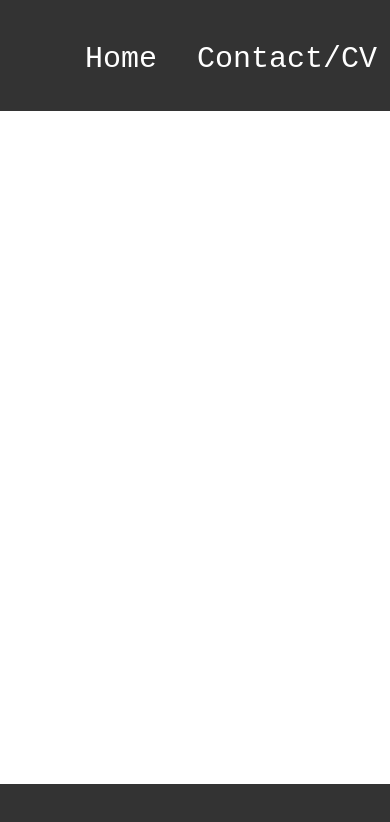
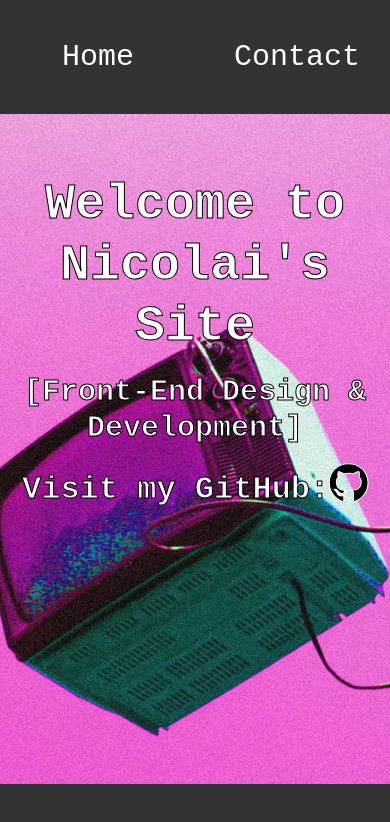
Before and after one commit to Nicolai-Swanepoel/Nicolai-Swanepoel-Portfolio, a plain HTML site: page index.html in a window 390 px wide. Shown: the top 822 px of the page. Drawn offline with Linux system fonts and the light colour scheme.

Commit message:
new file:   css/images/bg-home.jpg 	new file:   css/images/bg_mobi.jpg 	modified:   css/style.css 	modified:   index.html

```diff
--- a/css/style.css
+++ b/css/style.css
@@ -3,7 +3,7 @@
 }
 
 body {
-    background-image: url(images/backgroundhome.jpg);
+  background-image: url(images/bg-home.jpg);
   background-position: center center;
   background-attachment: fixed;
   background-repeat: no-repeat;
@@ -11,23 +11,33 @@ body {
 }
 
 ul {
-    display: flex;
-    justify-content: center;
   color: white;
   padding: 25px 36px;
   text-decoration: none;
   background-color: #333;
   list-style-type: none;
+  display: flex;
+  justify-content: center;
 }
 
+ul li {
+  padding: 5px 10px;
+}
 
 li a {
-  display: inline-block;
   color: #fff;
   font-family: monospace;
   padding: 10px 20px;
   text-decoration: none;
   font-size: 30px;
+}
+
+i {
+  text-decoration: none;
+  -webkit-text-fill-color: black; /* Will override color (regardless of order) */
+  -webkit-text-stroke-width: 1px;
+  -webkit-text-stroke-color: white;
+  font-size: 40px;
 }
 
 .nav-logo {
@@ -42,15 +52,27 @@ li a:hover {
 }
 
 h1 {
-    color: black;
   font-size: 40px;
   text-align: center;
-    font-weight: bold;
+  -webkit-text-fill-color: white;
+  -webkit-text-stroke-width: 1px;
+  -webkit-text-stroke-color: black;
 }
+
 h2 {
-	color: black;
   text-align: center;
-    font-size: 28px;
+  font-size: 32px;
+  -webkit-text-fill-color: white;
+  -webkit-text-stroke-width: 1px;
+  -webkit-text-stroke-color: black;
+}
+
+h3 {
+  text-align: center;
+  font-size: 32px;
+  -webkit-text-fill-color: white;
+  -webkit-text-stroke-width: 1px;
+  -webkit-text-stroke-color: black;
 }
 p {
   color: white;
@@ -59,10 +81,10 @@ h1 {
   font-family: "Constantia", "Lucida Bright", "DejaVu Serif", Georgia, "serif";
 }
 footer {
-   position:absolute;
-   bottom:0;
-   width:100%;
-   height:60px;
+  position: absolute;
+  bottom: 0;
+  width: 100%;
+  height: 60px;
   background-color: #333;
 }
 
@@ -72,38 +94,49 @@ footer {
   padding-top: 20px;
 }
 
-@media (max-width: 767px) {
+@media (max-width: 414px) {
   body {
-        background-image: url(images/mobile-bg.jpg);
-        background-position: center center;
-        background-attachment: fixed;
-        background-repeat: no-repeat;
+    background-image: url(images/bg_mobi.jpg);
     background-size: cover;
-        width: 100%;
+    background-position: center top;
   }
 
   h1 {
-
-        color: white;
     font-size: 50px;
+    -webkit-text-fill-color: white;
+    -webkit-text-stroke-width: 1px;
+    -webkit-text-stroke-color: black;
+    padding-right: 20px;
+    padding-left: 20px;
   }
 
   h2 {
-        color: white;
     font-size: 40px;
+    -webkit-text-fill-color: white; /* Will override color (regardless of order) */
+    -webkit-text-stroke-width: 1px;
+    -webkit-text-stroke-color: black;
+  }
 
+  h3 {
+    font-size: 35px;
+    font-weight: bold;
   }
 
   ul {
     width: 100%;
   }
 
+  li {
+  }
+
   ul li a {
-        padding-top: 17px;
-        text-align: center;
+    padding-right: 60px;
+    display: flex;
+    justify-content: center center;
   }
 
   .nav-logo {
+    padding-top: 14px;
     display: none;
   }
 
@@ -119,7 +152,16 @@ footer {
 
   .footer {
     display: none;
-    padding-top: 20px;
     padding-right: 60px;
   }
 }
+
+@media (max-width: 414px) {
+  h2 {
+    font-size: 30px;
+  }
+
+  h3 {
+    font-size: 32px;
+  }
+}
--- a/index.html
+++ b/index.html
@@ -5,16 +5,19 @@
   <meta charset="utf-8">
   <title>Nicolai's Portfolio</title>
   <link rel="stylesheet" href="css/style.css">
+  <link rel="stylesheet" href="https://use.fontawesome.com/releases/v5.15.4/css/all.css" integrity="sha384-DyZ88mC6Up2uqS4h/KRgHuoeGwBcD4Ng9SiP4dIRy0EXTlnuz47vAwmeGwVChigm" crossorigin="anonymous">
   </head>
     <body>
       <ul>
         <img src="css/images/ns.png" class="nav-logo" />
         <li><a href="Home.html">Home</a></li>
-        <li><a href="Contact.html">Contact/CV</a></li>
+        <li><a href="Contact.html">Contact</a></li>
       </ul>
-        <h1></br><tt>Welcome to Nicolai's Porfolio</tt></h1>
-          <br/>
+        <h1></br><tt>Welcome to Nicolai's Site</tt></h1>
+        <br/>
         <h2><tt>[Front-End Design & Development] </tt></h2>
+        <br>
+        <h3><tt>Visit my GitHub:</tt><a class="icon-link" href="https://github.com/Nicolai-Swanepoel"><i class="fab fa-github"></i></a></h3>
       <footer>
         <p class="footer"><tt>&copy;opyright : Nicolai Swanepoel</tt></p>
       </footer>
```
Also changed, not shown: css/images/bg_mobi.jpg (added), css/images/bg_mobi2.jpg (added), 1 other file. Lines whose indentation alone changed are shown as unchanged.
